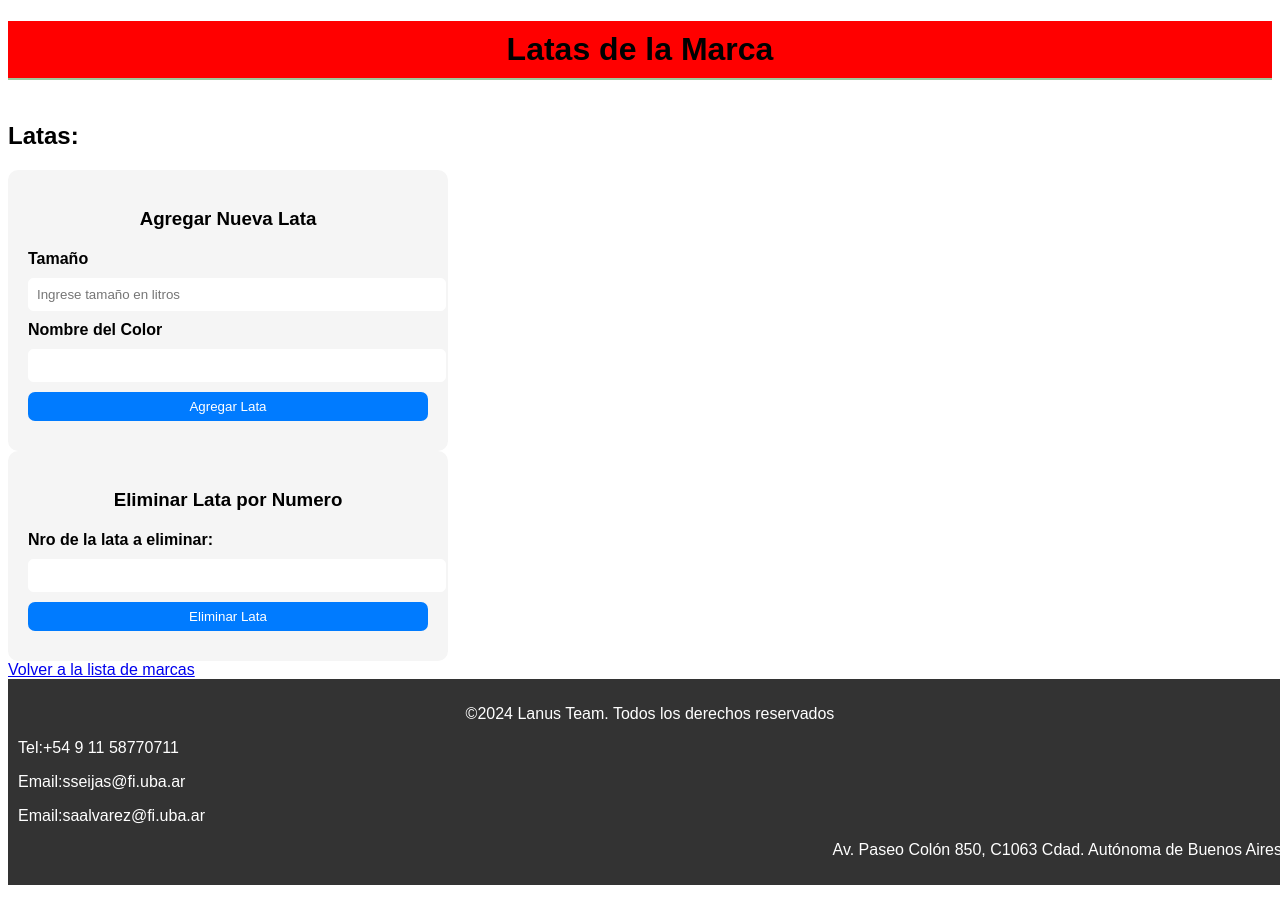
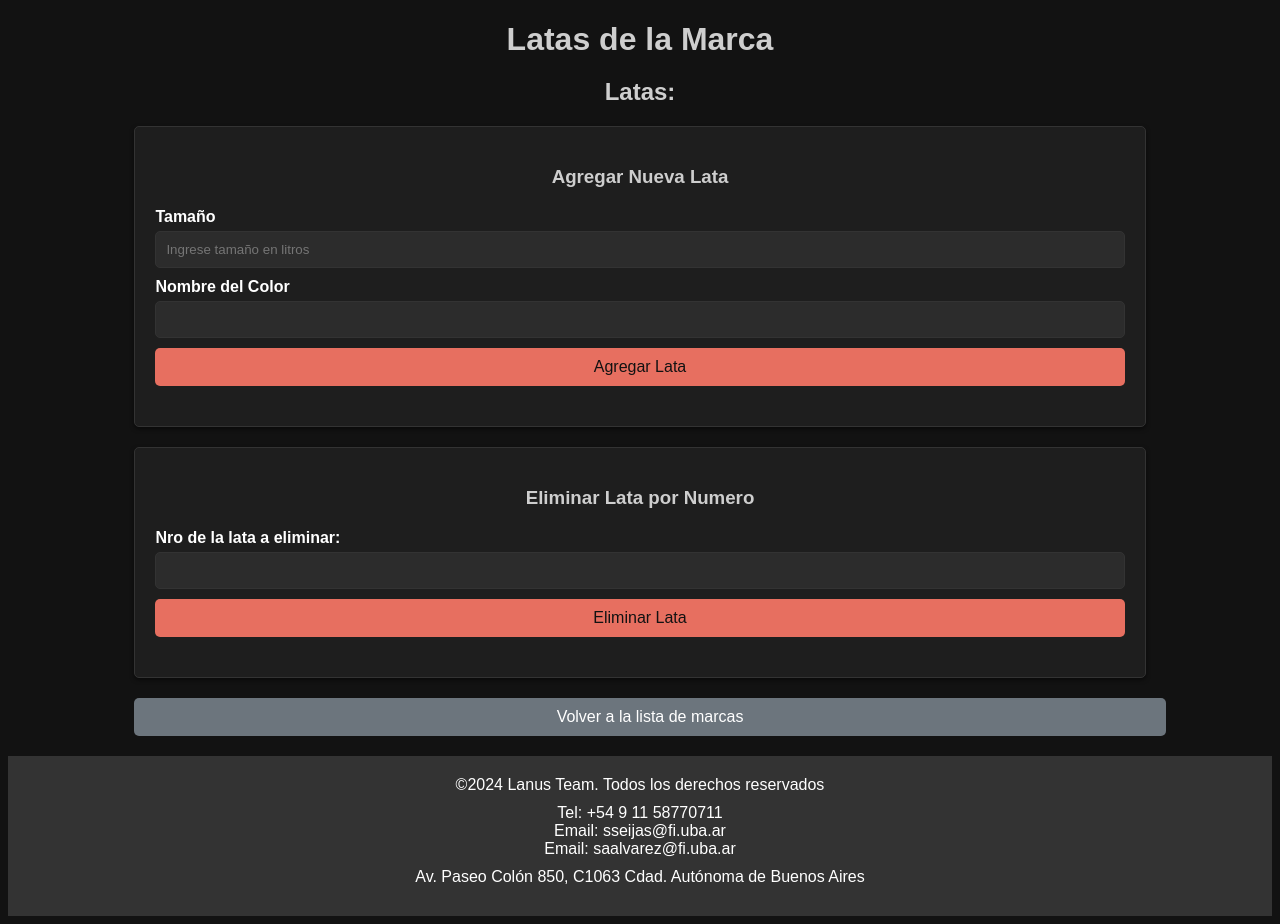
Before and after one commit to SaantiSeijas/TP1-introduccion, a Flask app: template templates/latas.html in a window 1280 px wide. Before the commit the page ends 885 px from the top, so only its background shows below. Run offline with Flask 3, Linux system fonts and the light colour scheme; the template is opened without the code that fills it, so the values that code supplies are empty; some libraries are stand-ins or nearby versions.

Commit message:
Modificacion de los css de las plantillas index y latas

```diff
--- a/main.py
+++ b/main.py
@@ -83,7 +83,7 @@ def agregar_lata():
         db.session.add(nueva_lata)
         db.session.commit()
 
-        return redirect(url_for('home'))
+        return redirect(url_for('mostrar_latas', marca_id=marca_id))
     except Exception as error:
         print("Error al agregar lata:", error)
         return jsonify({'message': 'Error al agregar lata'}), 500
@@ -100,11 +100,14 @@ def eliminar_lata():
         if not lata:
             return jsonify({'message': 'Lata no encontrada'}), 404
 
+        # Obtener el marca_id antes de eliminar la lata
+        marca_id = lata.marca_id
+
         # Eliminar la lata de la sesión y commit a la base de datos
         db.session.delete(lata)
         db.session.commit()
 
-        return redirect(url_for('home'))
+        return redirect(url_for('mostrar_latas', marca_id=marca_id))
     except Exception as error:
         print("Error al eliminar lata:", error)
         return jsonify({'message': 'Error al eliminar lata'}), 500
--- a/templates/latas.html
+++ b/templates/latas.html
@@ -3,107 +3,154 @@
 <head>
     <meta charset="UTF-8">
     <meta name="viewport" content="width=device-width, initial-scale=1.0">
-    <title>Latas de {{ marca.nombre }}</title>
+    <title>Latas de la Marca</title>
+    <style>
+        body {
+            font-family: 'Arial', sans-serif;
+            background-color: #121212;
+            color: #ffffff;
+            margin-top: 20px;
+        }
+
+        h1, h2, h3 {
+            text-align: center;
+            margin-bottom: 20px;
+            color: #cecece;
+        }
+
+        .container {
+            width: 80%;
+            margin: 0 auto;
+            max-width: 1200px;
+        }
+
+        .editar ul {
+            text-align: center;
+            list-style-type: none;
+            padding: 0;
+        }
+
+        .editar ul li {
+            background-color: #1e1e1e;
+            border: 1px solid #333;
+            padding: 10px;
+            margin-bottom: 10px;
+            border-radius: 5px;
+        }
+
+        .card {
+            background-color: #1e1e1e;
+            border: 1px solid #333;
+            border-radius: 5px;
+            margin-bottom: 20px;
+            box-shadow: 0 2px 4px rgba(0, 0, 0, 0.5);
+        }
+
+        .card-body {
+            padding: 20px;
+        }
+
+        .footer {
+            background-color: #333;
+            color: #ffffff;
+            padding: 20px 0;
+            text-align: center;
+            margin-top: 20px;
+        }
+
+        .footer p {
+            margin: 0;
+        }
+
+        .footer .contacto, .footer .lugar, .footer .derechos {
+            margin-bottom: 10px;
+        }
+
+        .formulario {
+            margin-bottom: 20px;
+        }
+
+        .formulario label {
+            display: block;
+            margin-bottom: 5px;
+            font-weight: bold;
+        }
+
+        .formulario input {
+            width: calc(100% - 22px);
+            padding: 10px;
+            margin-bottom: 10px;
+            border: 1px solid #333;
+            border-radius: 5px;
+            background-color: #2c2c2c;
+            color: #ffffff;
+        }
+
+        .formulario button {
+            width: 100%;
+            padding: 10px;
+            background-color: #e76f60;
+            color: #121212;
+            border: none;
+            border-radius: 5px;
+            cursor: pointer;
+            font-size: 16px;
+        }
+
+        .formulario button:hover {
+            background-color: #e76f60;
+        }
+
+        .btn-secondary {
+            display: block;
+            width: 100%;
+            padding: 10px;
+            background-color: #6c757d;
+            color: #ffffff;
+            text-align: center;
+            text-decoration: none;
+            border-radius: 5px;
+            margin-top: 10px;
+        }
+
+        .btn-secondary:hover {
+            background-color: #5a6268;
+        }
+
+        @media (max-width: 768px) {
+            .container {
+                width: 95%;
+            }
+
+            .btn, .formulario button, .btn-secondary {
+                font-size: 14px;
+            }
+        }
+    </style>
 </head>
 <body>
-    <style>
-        #encabezado{
-                background-color:red;
-                padding: 10px;
-                text-align: center;
-            border-bottom: 2px solid #9bc99c;
-        }
-        body{
-            background-color:white;
-            font-family:arial,sans-serif;
-            font-weight: 200;
-        }
-        .editar{
-            display: flex;
-            justify-content: left;
-            align-items: left;
-            margin: 0;
-        }
-        form label{
-            font-weight: bold;
-            display: block;
-        }
-        .formulario{
-            background-color:whitesmoke;
-            width: 80%;
-            max-width: 400px;
-            padding: 20px;
-            border-radius: 10px;
-        }
-        .formulario h3{
-            text-align: center;
-            margin-bottom: 20px;
-        }
-        .formulario label,input,button{
-            display: block;
-            width: 100%;
-            margin-bottom: 10px;
-        }
-        .formulario label{
-            font-weight: bold;
-        }
-        .formulario input{
-            padding: 8px;
-            border: 1px solid white;
-            border-radius: 5px;
-        }
-        .formulario button{
-            background-color: #007bff;
-            color:#fff;
-            border: none;
-            border-radius: 7px;
-            padding: 0.5em;
-            cursor: pointer;
-        }
-        footer{
-            background-color: #333;
-            color:#fff;
-            text-align: center;
-            padding: 10px;
-            position: relative;
-            bottom:0;
-            width: 100%;
-        }
-        .contacto{
-            text-align: left;
-        }
-        .lugar{
-            text-align: right;
-        }
-        </style>
-
-
-
-
-
     <div class="container">
         <div class="row">
-            <div class="col"></div>
+            <div class="col">
                 <h1 id="encabezado">Latas de la Marca {{ marca.nombre }}</h1>
                 <div class="col-12 col-md-10 col-lg-6 mx-auto">
                     <div class="editar">
                         <h2>Latas:</h2>
                         <ul>
                             {% for lata in latas %}
-                            <li>Nro de lata: {{lata.id}} - Tamaño: {{ lata.tamanio }}L - Precio: ${{ lata.precio }} - Color: {{ lata.color.nombre }}</li>
+                                <li>Nro de lata: {{ lata.id }} - Tamaño: {{ lata.tamanio }}L - Precio: ${{ lata.precio }} - Color: {{ lata.color.nombre }}</li>
                             {% endfor %}
                         </ul>
                     </div>
                     <div class="card">
                         <div class="card-body">
-                            <!-- Formulario para agregar una lata -->
                             <div class="formulario">
                                 <h3>Agregar Nueva Lata</h3>
                                 <form action="/agregar_lata" method="POST">
+                                    <input type="hidden" id="marca_id" name="marca_id" value="{{ marca.id }}">
                                     <div class="mb-3">
-                                    <input type="hidden" id="marca_id" name="marca_id" value="{{ marca.id }}">
                                         <label for="tamanio" class="form-label">Tamaño</label>
-                                    <input type="number" id="tamanio" name="tamanio" placeholder="Ingrese tamaño en litros"required>
+                                        <input type="number" id="tamanio" name="tamanio" placeholder="Ingrese tamaño en litros" required>
                                     </div>
                                     <div class="mb-3">
                                         <label for="nombre_color" class="form-label">Nombre del Color</label>
@@ -116,36 +163,36 @@
                     </div>
                     <div class="card">
                         <div class="card-body">
-                            <!-- Formulario para eliminar una lata por numero -->
                             <div class="formulario">
                                 <h3>Eliminar Lata por Numero</h3>
                                 <form action="/eliminar_lata" method="POST">
                                     <div class="mb-3">
                                         <label for="lata_id" class="form-label">Nro de la lata a eliminar:</label>
-                                    <input type="number" id="lata_id" name="lata_id"required>
+                                        <input type="number" id="lata_id" name="lata_id" required>
                                     </div>
-                                <button type="submit">Eliminar Lata</button>
+                                    <button type="submit" class="btn btn-danger">Eliminar Lata</button>
                                 </form>
                             </div>
                         </div>
                     </div>
+                    <a href="{{ url_for('home') }}" class="btn-secondary">Volver a la lista de marcas</a>
                 </div>
             </div>
         </div>
-    <a href="{{ url_for('home') }}">Volver a la lista de marcas</a>
-    <footer>
+    </div>
+    <footer class="footer">
+
         <div class="derechos">
             <p>&copy;2024 Lanus Team. Todos los derechos reservados</p>
         </div>
         <div class="contacto">
-            <p>Tel:+54 9 11 58770711</p>
-            <p>Email:sseijas@fi.uba.ar</p>
-            <p>Email:saalvarez@fi.uba.ar</p>
+            <p>Tel: +54 9 11 58770711</p>
+            <p>Email: sseijas@fi.uba.ar</p>
+            <p>Email: saalvarez@fi.uba.ar</p>
         </div>
         <div class="lugar">
             <p>Av. Paseo Colón 850, C1063 Cdad. Autónoma de Buenos Aires</p>
         </div>
     </footer>
-
 </body>
 </html>
```
Also changed, not shown: templates/index.html (+148 -83 lines), static/images/logo.png (added). Lines whose indentation alone changed are shown as unchanged.
